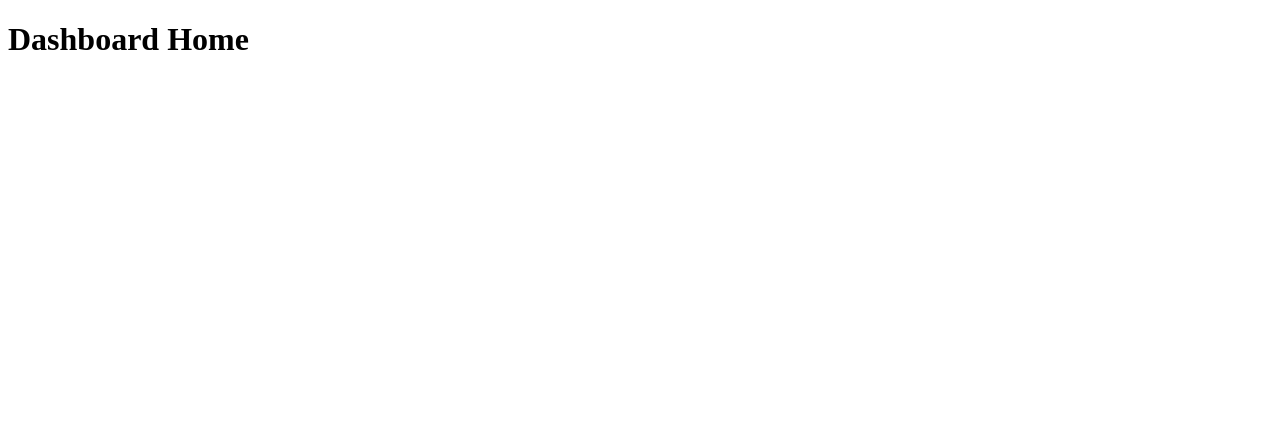
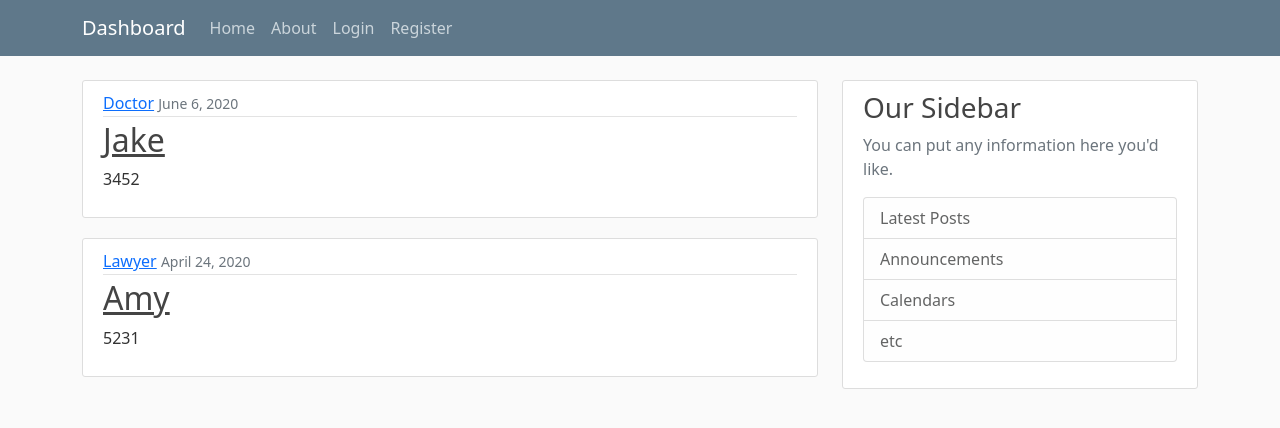
Before and after one commit to austinescalante/Dashboard, a Django app: page / in a window 1280 px wide. Shown: the top 428 px of the page. Run offline with Django 3.2, Linux system fonts and the light colour scheme.

Commit message:
Extend base hmtl, Base CSS and Navigation Bar

```diff
--- /dev/null
+++ b/core/static/core/main.css
@@ -0,0 +1,89 @@
+body {
+  background: #fafafa;
+  color: #333333;
+  margin-top: 5rem;
+}
+
+h1,
+h2,
+h3,
+h4,
+h5,
+h6 {
+  color: #444444;
+}
+
+ul {
+  margin: 0;
+}
+
+.bg-steel {
+  background-color: #5f788a;
+}
+
+.site-header .navbar-nav .nav-link {
+  color: #cbd5db;
+}
+
+.site-header .navbar-nav .nav-link:hover {
+  color: #ffffff;
+}
+
+.site-header .navbar-nav .nav-link.active {
+  font-weight: 500;
+}
+
+.content-section {
+  background: #ffffff;
+  padding: 10px 20px;
+  border: 1px solid #dddddd;
+  border-radius: 3px;
+  margin-bottom: 20px;
+}
+
+.article-title {
+  color: #444444;
+}
+
+a.article-title:hover {
+  color: #428bca;
+  text-decoration: none;
+}
+
+.article-content {
+  white-space: pre-line;
+}
+
+.article-img {
+  height: 65px;
+  width: 65px;
+  margin-right: 16px;
+}
+
+.article-metadata {
+  padding-bottom: 1px;
+  margin-bottom: 4px;
+  border-bottom: 1px solid #e3e3e3;
+}
+
+.article-metadata a:hover {
+  color: #333;
+  text-decoration: none;
+}
+
+.article-svg {
+  width: 25px;
+  height: 25px;
+  vertical-align: middle;
+}
+
+.account-img {
+  height: 125px;
+  width: 125px;
+  margin-right: 20px;
+  margin-bottom: 16px;
+}
+
+.account-heading {
+  font-size: 2.5rem;
+}
--- /dev/null
+++ b/core/templates/core/Base.html
@@ -0,0 +1,86 @@
+<!--Repeated code, create a block that child templates can override-->
+<!--This is an example of template inheritance-->
+
+<!--Code Block for static-->
+{% load static %}
+<!DOCTYPE html>
+<html>
+<head>
+     <!-- Required meta tags -->
+     <meta charset="utf-8">
+     <meta name="viewport" content="width=device-width, initial-scale=1">
+
+     <!-- Bootstrap CSS -->
+     <link href="https://cdn.jsdelivr.net/npm/bootstrap@5.0.0-beta1/dist/css/bootstrap.min.css" rel="stylesheet" integrity="sha384-giJF6kkoqNQ00vy+HMDP7azOuL0xtbfIcaT9wjKHr8RbDVddVHyTfAAsrekwKmP1" crossorigin="anonymous">
+    <!--Include main.css file-->
+    <link rel = "stylesheet" type="text/css" href="{% static 'core/main.css' %}">
+     {% if Title %}
+        <title>Default Title --{{Title}}</title>
+    {% else %}
+        <title>Django Title</title>
+    {% endif %}
+</head>
+
+<body>
+    <!--Navigation Bar-->
+    <header class="site-header">
+        <nav class="navbar navbar-expand-md navbar-dark bg-steel fixed-top">
+          <div class="container">
+            <a class="navbar-brand mr-4" href="{% url 'home' %}">Dashboard</a>
+            <button class="navbar-toggler" type="button" data-toggle="collapse" data-target="#navbarToggle" aria-controls="navbarToggle" aria-expanded="false" aria-label="Toggle navigation">
+            <span class="navbar-toggler-icon"></span>
+            </button>
+            <div class="collapse navbar-collapse" id="navbarToggle">
+              <div class="navbar-nav mr-auto">
+                  <!--Reference url pattern-->
+                <a class="nav-item nav-link" href="{% url 'home' %}">Home</a>
+                <a class="nav-item nav-link" href="{% url 'about' %}">About</a>
+              </div>
+              <!-- Navbar Right Side -->
+              <div class="navbar-nav">
+                <a class="nav-item nav-link" href="#">Login</a>
+                <a class="nav-item nav-link" href="#">Register</a>
+              </div>
+            </div>
+          </div>
+        </nav>
+      </header>
+    <!--created a div and class for padding
+    <div class = container>
+        {% block content1 %}{% endblock %}
+    </div> -->
+    <!--Main Sidebar-->
+    <main role="main" class="container">
+        <div class="row">
+          <div class="col-md-8">
+            {% block content %}{% endblock %}
+          </div>
+          <div class="col-md-4">
+            <div class="content-section">
+              <h3>Our Sidebar</h3>
+              <p class='text-muted'>You can put any information here you'd like.
+                <ul class="list-group">
+                  <li class="list-group-item list-group-item-light">Latest Posts</li>
+                  <li class="list-group-item list-group-item-light">Announcements</li>
+                  <li class="list-group-item list-group-item-light">Calendars</li>
+                  <li class="list-group-item list-group-item-light">etc</li>
+                </ul>
+              </p>
+            </div>
+          </div>
+        </div>
+      </main>
+
+    <!-- Optional JavaScript; choose one of the two! -->
+
+    <!-- Option 1: Bootstrap Bundle with Popper -->
+    <script src="https://cdn.jsdelivr.net/npm/bootstrap@5.0.0-beta1/dist/js/bootstrap.bundle.min.js" integrity="sha384-ygbV9kiqUc6oa4msXn9868pTtWMgiQaeYH7/t7LECLbyPA2x65Kgf80OJFdroafW" crossorigin="anonymous"></script>
+
+    <!-- Option 2: Separate Popper and Bootstrap JS -->
+    <!--
+    <script src="https://cdn.jsdelivr.net/npm/@popperjs/core@2.5.4/dist/umd/popper.min.js" integrity="sha384-q2kxQ16AaE6UbzuKqyBE9/u/KzioAlnx2maXQHiDX9d4/zp8Ok3f+M7DPm+Ib6IU" crossorigin="anonymous"></script>
+    <script src="https://cdn.jsdelivr.net/npm/bootstrap@5.0.0-beta1/dist/js/bootstrap.min.js" integrity="sha384-pQQkAEnwaBkjpqZ8RU1fF1AKtTcHJwFl3pblpTlHXybJjHpMYo79HY3hIi4NKxyj" crossorigin="anonymous"></script>
+    -->
+</body>
+
+</html>
--- a/core/templates/core/home.html
+++ b/core/templates/core/home.html
@@ -1,11 +1,23 @@
-<!DOCTYPE html>
-<html>
-<head>
-    <title></title>
-</head>
-
-<body>
-    <h1>Dashboard Home</h1>
-</body>
-
-</html>
+<!--Use base template by extending it-->
+{% extends "core/base.html"%}
+<!--we want for loop in the home template to override that content section, wrap in content block-->
+{% block content %}
+    <!-- Code block(two curly and two percent):For Loop for the posts dictionary, need to end loops within templates  -->
+    {% for post in posts %}
+    <!-- Access a variable use double curly
+        <h1>{{ post.Title }}</h1>
+        <p>By {{ post.Name }} on {{ post.Date_Hired }}</p>
+         Print out content of post
+        <p>{{ post.EmployeeID }}</p> -->
+        <article class="media content-section">
+            <div class="media-body">
+              <div class="article-metadata">
+                <a class="mr-2" href="#">{{ post.Title }}</a>
+                <small class="text-muted">{{ post.Date_Hired }}</small>
+              </div>
+              <h2><a class="article-title" href="#">{{ post.Name }}</a></h2>
+              <p class="article-content">{{ post.EmployeeID }}</p>
+            </div>
+          </article>
+    {% endfor %}
+{% endblock content %}
--- a/core/views.py
+++ b/core/views.py
@@ -5,10 +5,31 @@ from django.shortcuts import render
 # Return a render template instead of httpresponse
 # Takes request as first argument, second is the template name. Third optional argument is context
 
+# Dictionary
+posts = [
+    {
+        'Name': 'Jake',
+        'EmployeeID': '3452',
+        'Title': 'Doctor',
+        'Date_Hired': 'June 6, 2020'
+    },
+    {
+        'Name': 'Amy',
+        'EmployeeID': '5231',
+        'Title': 'Lawyer',
+        'Date_Hired': 'April 24, 2020'
+    }
+]
+
 
 def home(request):
-    return render(request, 'core/home.html')
+    # create a dictionary called context.Create a key within the dictionary called post, value assigned will be posts dictionary.
+    # Now we can pass context to the render function and pass data into our template to use.
+    context = {
+        'posts': posts
+    }
+    return render(request, 'core/home.html', context)
 
 
 def about(request):
-    return render(request, 'core/about.html')
+    return render(request, 'core/about.html', {'Title': 'About'})
```
Also changed, not shown: core/templates/core/about.html (+5 -10 lines).
